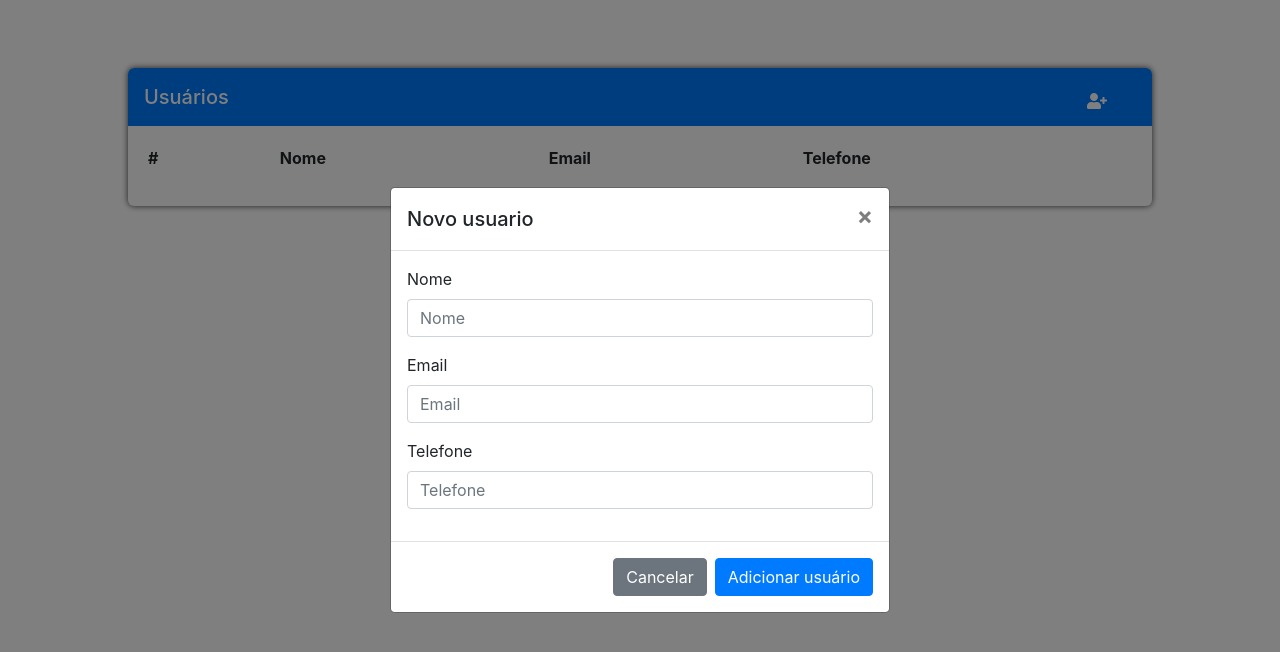
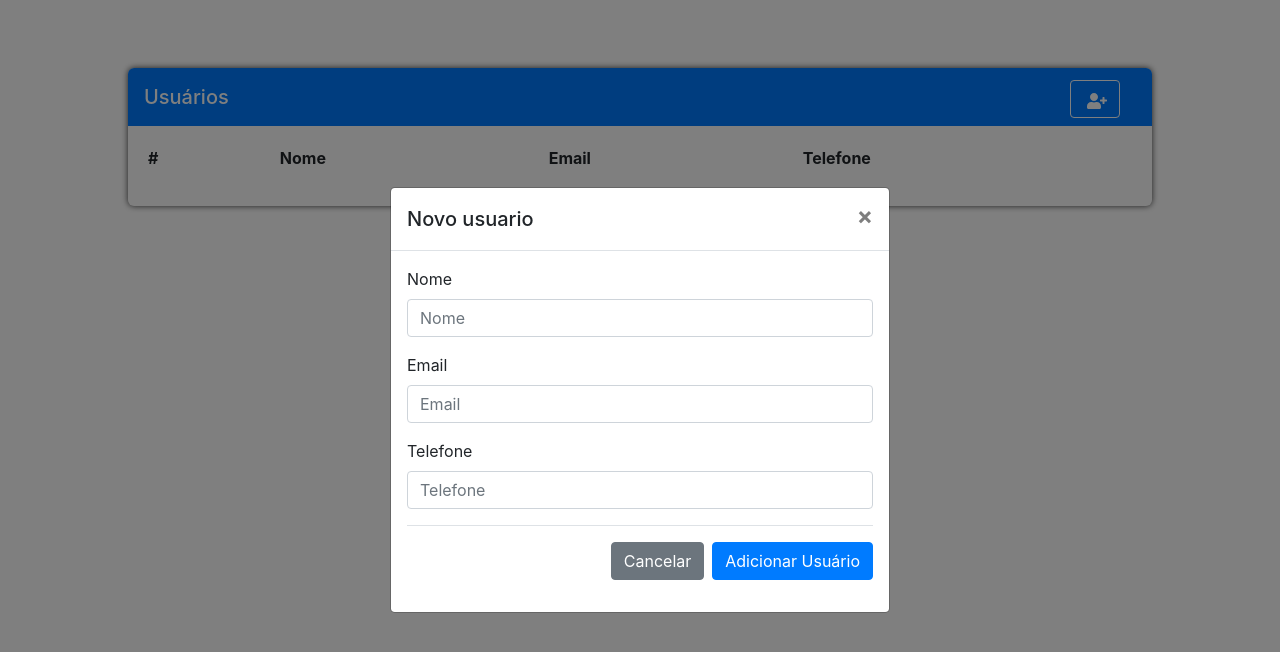
Before and after one commit to felipe1000cardozo/desafio-front-end-jexperts, a React (Create React App) app: page / in a window 1280 px wide. Both pictures are taken after a click on the button "Adicionar novo usuário". Shown: the top 652 px of the page. Built offline with nearby package versions, Linux system fonts and the light colour scheme.

Commit message:
Edited forms

```diff
--- a/src/components/EditUser/index.jsx
+++ b/src/components/EditUser/index.jsx
@@ -19,7 +19,8 @@ const EditUser = ({ index }) => {
     });
   };
 
-  const handleEdit = user => {
+  const handleEdit = (e, user) => {
+    e.preventDefault();
     validateUser(user, users) && editUser(user);
   };
 
@@ -35,7 +36,7 @@ const EditUser = ({ index }) => {
         <div className="modal-dialog modal-dialog-centered" role="document">
           <div className="modal-content">
             <div className="modal-header">
-              <h4 className="modal-title">Editar: {editedUser.name}</h4>
+              <h4 className="modal-title">Editar: {users[index].name}</h4>
               <button
                 type="button"
                 className="close"
@@ -47,7 +48,7 @@ const EditUser = ({ index }) => {
             </div>
 
             <div className="modal-body">
-              <form>
+              <form onSubmit={e => handleEdit(e, editedUser)}>
                 <div className="form-group">
                   <label htmlFor="nome">Nome</label>
                   <input
@@ -59,6 +60,7 @@ const EditUser = ({ index }) => {
                     className="form-control"
                     id="nome"
                     placeholder="Nome"
+                    required
                   />
                 </div>
                 <div className="form-group">
@@ -72,6 +74,7 @@ const EditUser = ({ index }) => {
                     className="form-control"
                     id="email"
                     placeholder="Email"
+                    required
                   />
                 </div>
                 <div className="form-group">
@@ -85,26 +88,22 @@ const EditUser = ({ index }) => {
                     className="form-control"
                     id="telefone"
                     placeholder="Telefone"
+                    required
                   />
                 </div>
-              </form>
-            </div>
-
-            <div className="modal-footer">
+                <div className="form-group d-flex justify-content-end border-top">
                   <button
                     type="button"
-                className="btn btn-secondary"
+                    className="btn btn-secondary mr-2 mt-3"
                     data-dismiss="modal"
                   >
                     Cancelar
                   </button>
-              <button
-                type="button"
-                className="btn btn-primary"
-                onClick={() => handleEdit(editedUser)}
-              >
+                  <button type="submit" className="btn btn-primary mt-3">
                     Editar Usuário
                   </button>
+                </div>
+              </form>
             </div>
           </div>
         </div>
--- a/src/components/NewUser/index.jsx
+++ b/src/components/NewUser/index.jsx
@@ -18,7 +18,8 @@ const NewUser = () => {
     });
   }
 
-  function handleEditUser(user) {
+  function handleAddUser(e, user) {
+    e.preventDefault();
     validateUser(user, users) && addUser(user);
   }
 
@@ -49,7 +50,7 @@ const NewUser = () => {
               </div>
 
               <div className="modal-body">
-                <form>
+                <form onSubmit={e => handleAddUser(e, newUser)}>
                   <div className="form-group">
                     <label htmlFor="nome">Nome</label>
                     <input
@@ -61,6 +62,7 @@ const NewUser = () => {
                       className="form-control"
                       id="nome"
                       placeholder="Nome"
+                      required
                     />
                   </div>
                   <div className="form-group">
@@ -74,6 +76,7 @@ const NewUser = () => {
                       className="form-control"
                       id="email"
                       placeholder="Email"
+                      required
                     />
                   </div>
                   <div className="form-group">
@@ -87,33 +90,29 @@ const NewUser = () => {
                       className="form-control"
                       id="telefone"
                       placeholder="Telefone"
+                      required
                     />
                   </div>
-                </form>
-              </div>
-
-              <div className="modal-footer">
+                  <div className="form-group d-flex justify-content-end border-top">
                     <button
                       type="button"
-                  className="btn btn-secondary"
+                      className="btn btn-secondary mr-2 mt-3"
                       data-dismiss="modal"
                     >
                       Cancelar
                     </button>
-                <button
-                  type="button"
-                  className="btn btn-primary"
-                  onClick={() => handleEditUser(newUser)}
-                >
-                  Adicionar usuário
+                    <button type="submit" className="btn btn-primary mt-3">
+                      Adicionar Usuário
                     </button>
+                  </div>
+                </form>
               </div>
             </div>
           </div>
         </div>
         <button
           type="button"
-          className="btn btn-primary mr-3 mt-1 pl-3"
+          className="btn btn-primary mr-3 mt-1 pl-3 border border-white"
           title="Adicionar novo usuário"
           data-toggle="modal"
           data-target="#new-user-modal"
```
Lines whose indentation alone changed are shown as unchanged.
